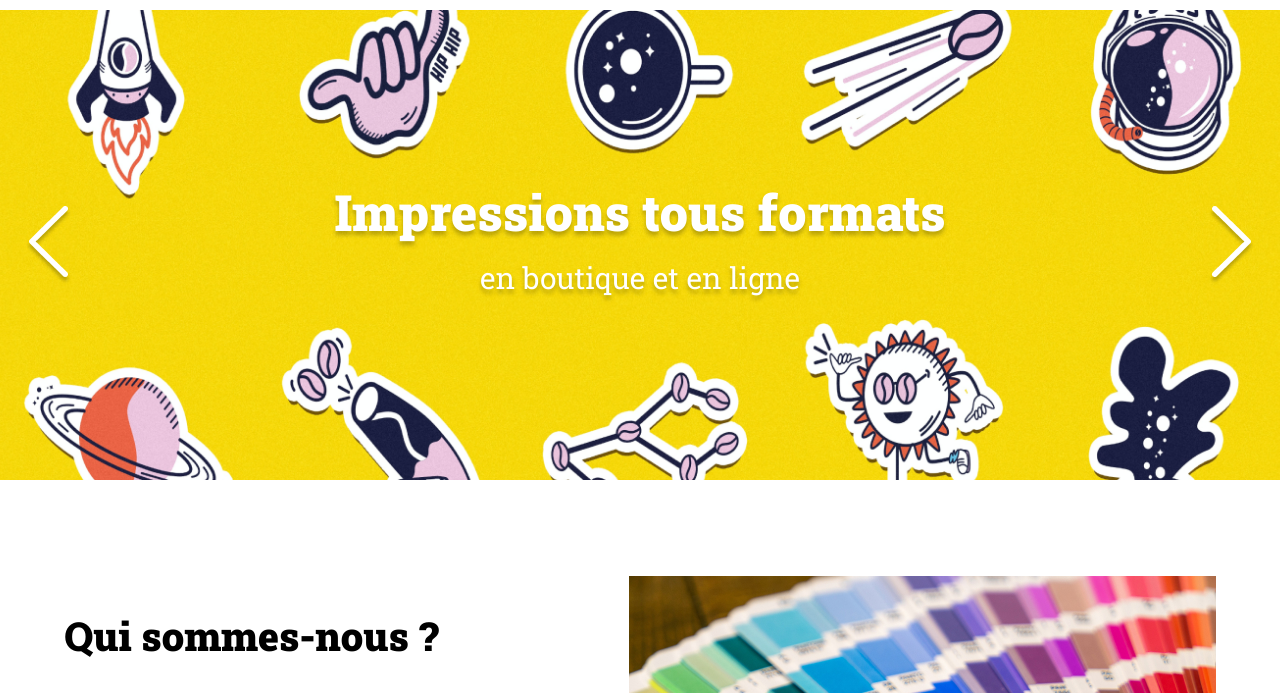
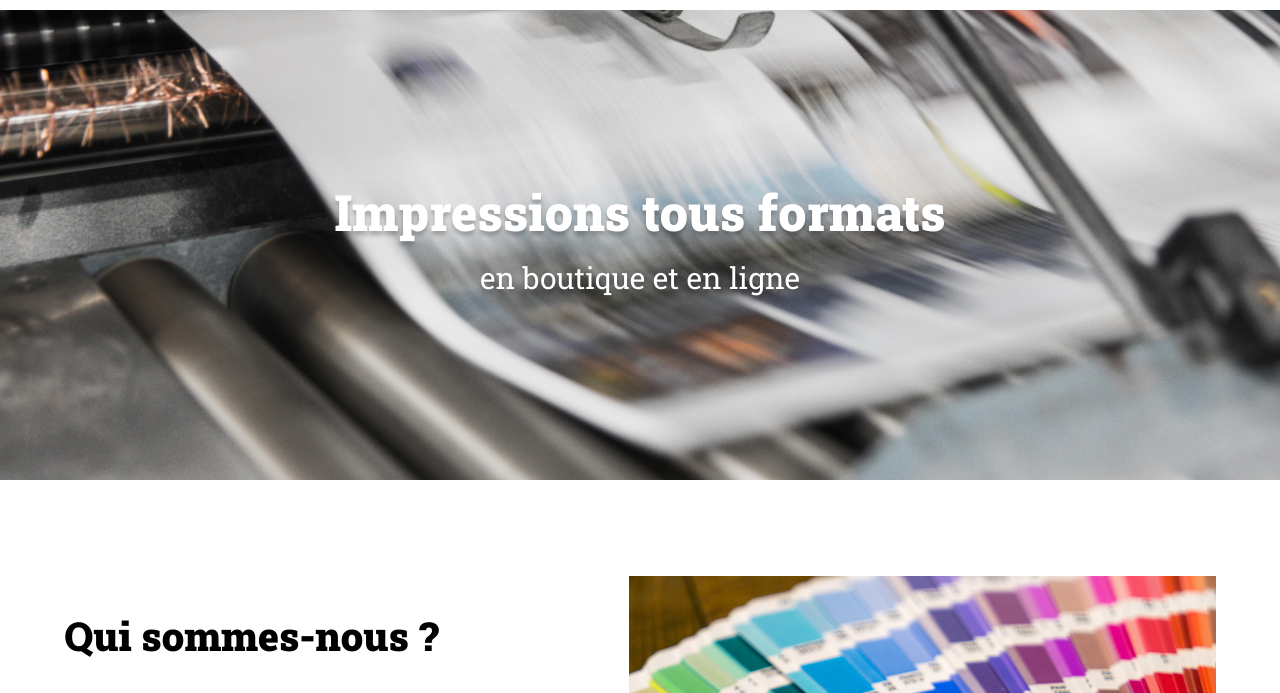
Before and after one commit to Tony-gueville/Projet-5-, a plain HTML site: page index.html in a window 1280 px wide. Shown: the part 91-784 px from the top of the page. Drawn offline with Linux system fonts and the light colour scheme.

Commit message:
First version

```diff
--- a/assets/style.css
+++ b/assets/style.css
@@ -120,28 +120,17 @@ header {
 	z-index: -1;
 	object-fit: cover;
 	object-position: center;
-	/* display: inline-block; */
 }
 /* Code CSS en prévision de l'ajout d'un carousel pour la bannière */
 /* Gestion des fleches du carrousel */
 #banner .arrow {
 	position: absolute;
-	width: 100%;
-	padding: 0px 25px;
 }
-.test{
-	display: flex;
-    justify-content: space-between;
+#banner .arrow_left {
+	left: 10px;
 }
-#banner #arrow_left {
-
-
-
-
-}
-#banner #arrow_right {
-
-
+#banner .arrow_right {
+	right: 10px;
 }
 /* Gestion des points du carrousel */
 .dots {
--- a/intex.html
+++ b/index.html
@@ -19,18 +19,7 @@
 <main>
 	<div id="banner">
 		<img class="banner-img" src="./assets/images/slideshow/slide1.jpg" alt="Banner Print-it">
-		<img class="banner-img" src="./assets/images/slideshow/slide2.jpg" alt="Banner Print-it">
-		<img class="banner-img" src="./assets/images/slideshow/slide3.jpg" alt="Banner Print-it">
-		<img class="banner-img" src="./assets/images/slideshow/slide4.png" alt="Banner Print-it">
 		<p>Impressions tous formats <span>en boutique et en ligne</span></p>
-
-		<div class="arrow">
-			<div class="test">
-		<img src="./assets/images/arrow_left.png"  id="arrow_left">
-		<img src="./assets/images/arrow_right.png" id="arrow_right">
-			</div>
-		</div>
-
 		<div class="dots">
 		</div>
 	</div>
```
Also changed, not shown: assets/script.js (line endings or trailing spaces).
